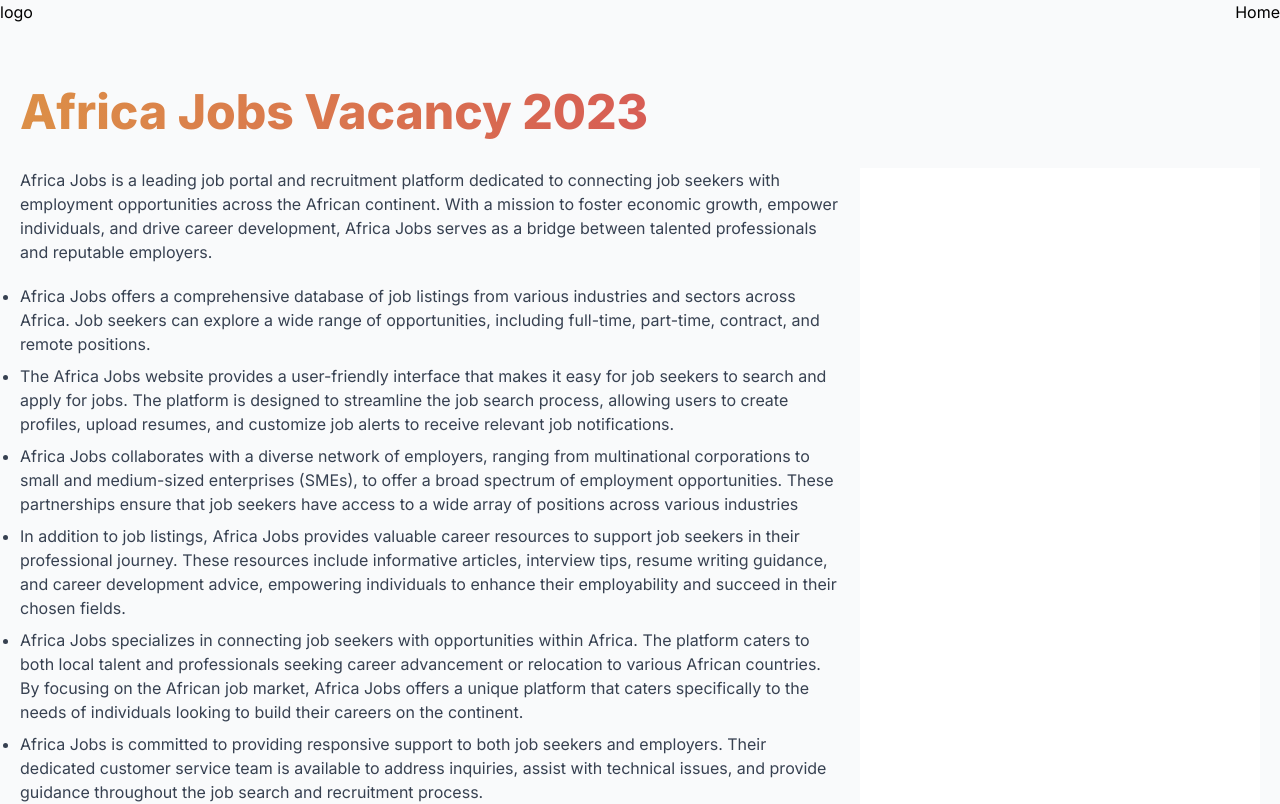
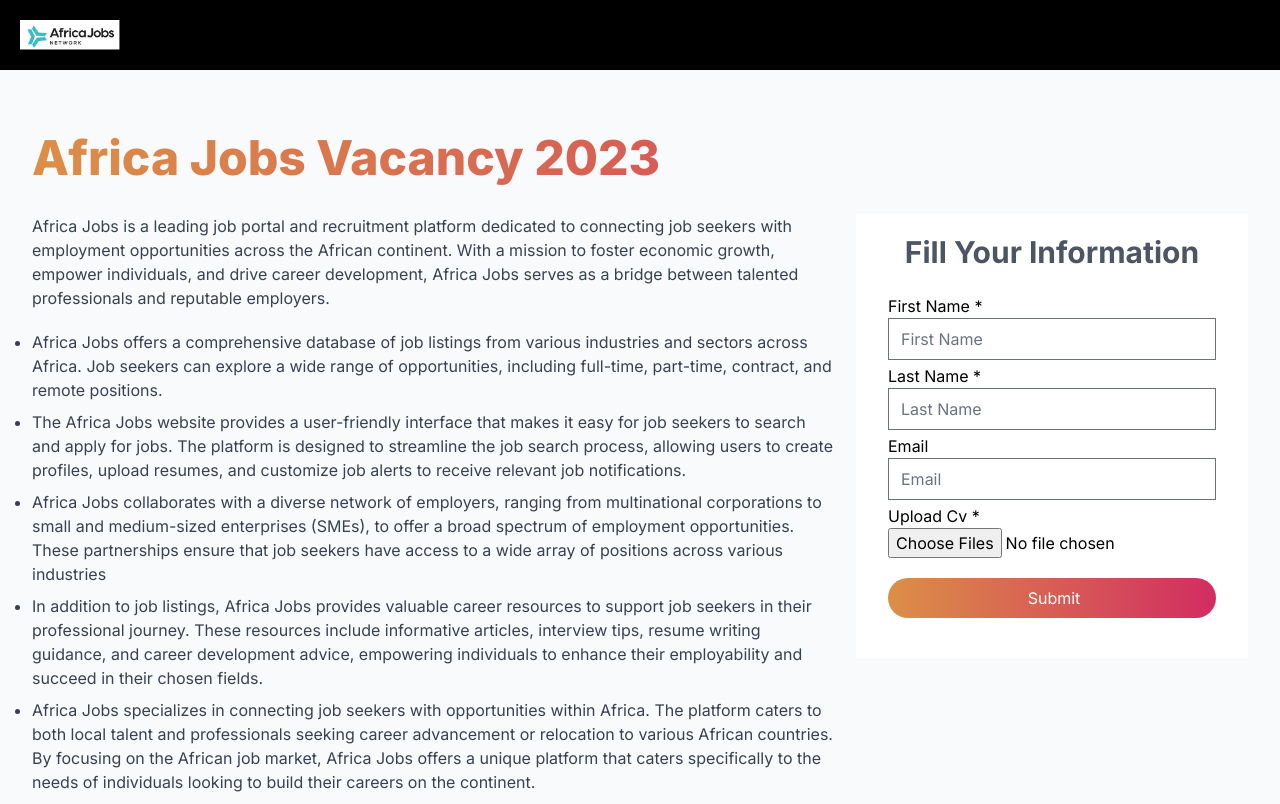
Before and after one commit to DAdawit/NationalCareerExpo, a Next.js app: page /company in a window 1280 px wide. Shown: the top 804 px of the page. Built offline with nearby package versions, Linux system fonts and the light colour scheme.

Commit message:
company detail page complete

```diff
--- a/app/company/page.jsx
+++ b/app/company/page.jsx
@@ -4,7 +4,7 @@
 const page = () => {
   return (
     <>
-      <div className="min-h-screen">
+      <div className="min-h-screen bg-gray-50 mb-16">
         <Detail />
       </div>
     </>
--- a/app/layout.js
+++ b/app/layout.js
@@ -12,7 +12,7 @@
 
 export default function RootLayout({ children }) {
   return (
-    <html lang="en" className="bg-gray-50">
+    <html lang="en">
       <body className={inter.className}>
         <NavBar />
         {children}
--- a/app/page.js
+++ b/app/page.js
@@ -11,7 +11,7 @@
 
 export default function Home() {
   return (
-    <main>
+    <main className="bg-gray-50">
       <Hero />
       <AboutEvent />
       <Objects />
--- /dev/null
+++ b/assets/Icons/Spinner.jsx
@@ -0,0 +1,24 @@
+export function Spinner(props) {
+  return (
+    <svg
+      xmlns="http://www.w3.org/2000/svg"
+      width="1em"
+      height="1em"
+      viewBox="0 0 24 24"
+      {...props}
+    >
+      <path
+        fill="currentColor"
+        d="M12,23a9.63,9.63,0,0,1-8-9.5,9.51,9.51,0,0,1,6.79-9.1A1.66,1.66,0,0,0,12,2.81h0a1.67,1.67,0,0,0-1.94-1.64A11,11,0,0,0,12,23Z"
+      >
+        <animateTransform
+          attributeName="transform"
+          dur="0.75s"
+          repeatCount="indefinite"
+          type="rotate"
+          values="0 12 12;360 12 12"
+        ></animateTransform>
+      </path>
+    </svg>
+  );
+}
--- a/common/Footer.jsx
+++ b/common/Footer.jsx
@@ -4,7 +4,10 @@
 const Footer = () => {
   return (
     <>
-      <footer className="bg-[#720627]">
+      <footer
+        className="bg-[#720627]"
+        style={{ backgroundColor: "#720627", color: "white" }}
+      >
         <div className="container mx-auto p-5 ">
           <div>
             <div className="flex gap-2">
--- a/common/NavBar.jsx
+++ b/common/NavBar.jsx
@@ -4,14 +4,17 @@
 
 const NavBar = () => {
   return (
-    <nav className="">
-      <div className="flex justify-between py-5 ">
-        <div>
-          <h1>logo</h1>
-        </div>
-        <div>
-          <Link href="/">Home</Link>
-        </div>
+    <nav style={{ backgroundColor: "#000" }}>
+      <div className="flex justify-between p-5">
+        <Link href="/">
+          <Image
+            src="/image004.png"
+            height={100}
+            width={100}
+            alt="mister of labour and skill"
+            className="h-16 w-16 object-contain"
+          />
+        </Link>
       </div>
     </nav>
   );
--- /dev/null
+++ b/components/Company/ApplicationForm.jsx
@@ -0,0 +1,102 @@
+"use client";
+import { Spinner } from "@/assets/Icons/Spinner";
+import { useState } from "react";
+import { useForm } from "react-hook-form";
+
+const ApplicationForm = () => {
+  const [loading, setLoading] = useState(false);
+  const {
+    register,
+    handleSubmit,
+    reset,
+    formState: { errors },
+  } = useForm();
+  const onSubmit = async (data) => {
+    setLoading(true);
+    console.log(data);
+    alert("application send");
+    reset();
+    setLoading(false);
+  };
+  return (
+    <>
+      <div className="text-center text-3xl font-bold py-5 text-gray-600">
+        Fill Your Information
+      </div>
+
+      <div className="bg-white ">
+        <form className="px-8" onSubmit={handleSubmit(onSubmit)}>
+          <div className="grid mt-1">
+            <label htmlFor="firstName" className="">
+              First Name *
+            </label>
+            <input
+              type="text"
+              placeholder="First Name"
+              name="firstName"
+              id="firstName"
+              {...register("firstName", {
+                required: "First Name is required",
+              })}
+            />
+            <small className="text-red-500">{errors.firstName?.message}</small>
+          </div>
+
+          <div className="grid mt-1">
+            <label htmlFor="lastName" className="">
+              Last Name *
+            </label>
+            <input
+              type="text"
+              placeholder="Last Name"
+              name="lastName"
+              id="lastName"
+              {...register("lastName", {
+                required: "Last Name is required",
+              })}
+            />
+            <small className="text-red-500">{errors.lastName?.message}</small>
+          </div>
+          <div className="grid mt-1">
+            <label htmlFor="email">Email</label>
+            <input
+              type="email"
+              name="email"
+              placeholder="Email"
+              {...register("email", {
+                required: "Email is required",
+              })}
+            />
+            <small className="text-red-500">{errors.email?.message}</small>
+          </div>
+
+          <div className="grid mt-1 col-span-2">
+            <label htmlFor="description">Upload Cv *</label>
+            <input
+              multiple
+              type="file"
+              //   accept="pdf/*"
+              name="resume"
+              {...register("resume", {
+                required: "File is required",
+              })}
+            />
+            <small className="text-red-500">{errors.resume?.message}</small>
+          </div>
+
+          <div className="w-full flex justify-center">
+            <button
+              type="submit"
+              className="gridiantBg mb-10 text-white px-5 py-2 w-full flex justify-center justify-self-center mt-5 items-center rounded-full hover:-translate-y-2 transition-all"
+            >
+              <span className="ml-1">Submit </span>
+              {loading ? <Spinner /> : null}
+            </button>
+          </div>
+        </form>
+      </div>
+    </>
+  );
+};
+
+export default ApplicationForm;
--- a/components/Company/Detail.jsx
+++ b/components/Company/Detail.jsx
@@ -1,9 +1,10 @@
 import React from "react";
 import { company } from "./data";
+import ApplicationForm from "./ApplicationForm";
 const Detail = () => {
   return (
     <>
-      <section className="container mx-auto px-5">
+      <section className="container mx-auto px-8">
         <h1 className="gridiantText text-5xl font-extrabold pt-16 pb-8">
           {company?.companyName} Vacancy 2023
         </h1>
@@ -20,7 +21,9 @@
               </ol>
             </div>
           </div>
-          <section className="col-span-1 bg-white"></section>
+          <section className="col-span-1 bg-white h-max">
+            <ApplicationForm />
+          </section>
         </div>
       </section>
     </>
--- a/components/Home/AboutEvent.jsx
+++ b/components/Home/AboutEvent.jsx
@@ -5,7 +5,7 @@
   return (
     <section className="container mx-auto px-8  mt-16 ">
       <div className="mt-24 mb-8 md:mb-16">
-        <h1 class="gridiantText text-center text-5xl font-semibold mb-3  ">
+        <h1 className="gridiantText text-center text-5xl font-semibold mb-3  ">
           Welcome to the National Career Expo 2023!
         </h1>
       </div>
--- a/components/Home/Hero.jsx
+++ b/components/Home/Hero.jsx
@@ -8,23 +8,24 @@
 });
 const Hero = () => {
   return (
+    <>
       <div className="overflow-hidden">
         <div className="h-[100vh] w-screen relative ">
           <Image
-          src="/banner2.jpg"
+            src="/banner3.jpg"
             alt="spector"
             fill
-          className="w-screen h-[100vh] object-cover brightness-75 object-bottom"
+            className="w-screen h-[100vh] object-cover brightness-75 "
             blurDataURL="/banner1.jpg"
           />
           <div className="absolute top-1/3 w-full">
             <div className="flex flex-col justify-center mx-10">
               <h1
-              className={`text-start text-primary font-serif text-5xl font-extrabold text-white tracking-widest mt-10 ${rokkitt.className}`}
+                className={` text-start text-5xl font-extrabold text-white tracking-widest mt-10 ${rokkitt.className}`}
               >
                 National Career Expo 2023!
               </h1>
-            <h1 className="text-start mt-3 text-primary font-serif text-3xl font-bold tracking-widest text-white font-bolder">
+              <h1 className="text-start mt-3  text-3xl font-bold tracking-widest text-white font-bolder">
                 Recruitment in the Digital Age
                 {/* <span className="text-red-700">$75 / day</span> */}
               </h1>
@@ -32,6 +33,7 @@
           </div>
         </div>
       </div>
+    </>
   );
 };
 
--- a/tailwind.config.js
+++ b/tailwind.config.js
@@ -27,5 +27,5 @@
       },
     },
   },
-  plugins: [],
+  plugins: [require("@tailwindcss/forms")],
 };
```
Also changed, not shown: package.json (+6 -4 lines), 1 other file (tests, documents, lock files or other folders). Lines whose indentation alone changed are shown as unchanged.
